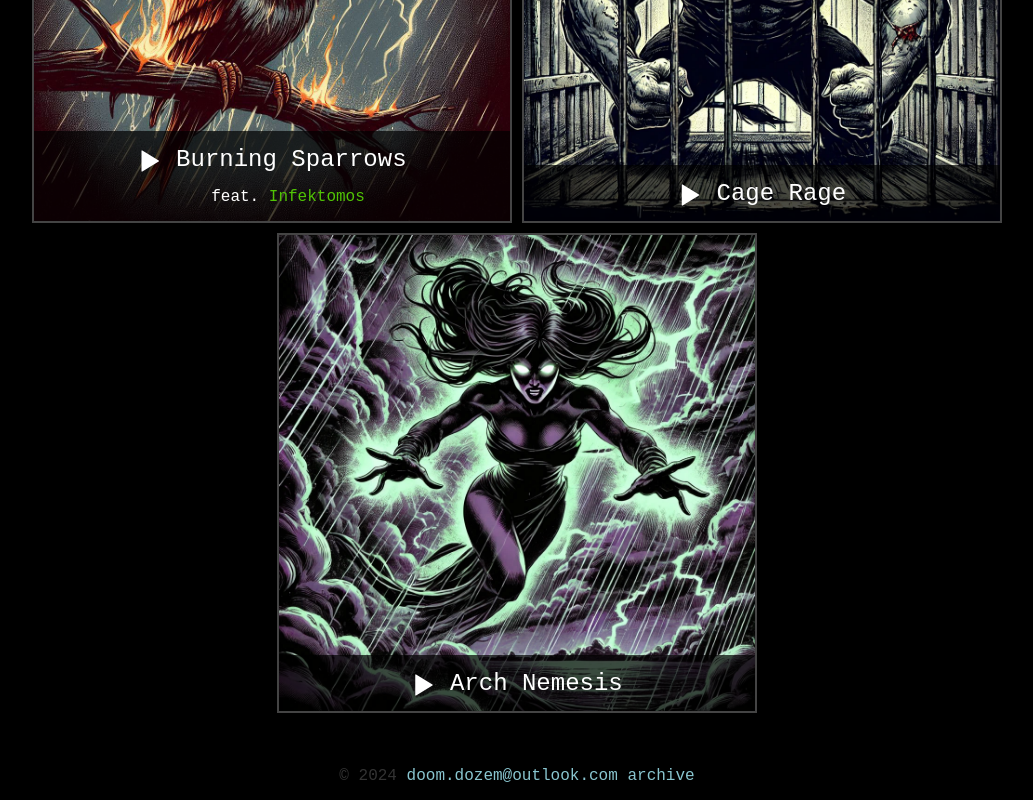
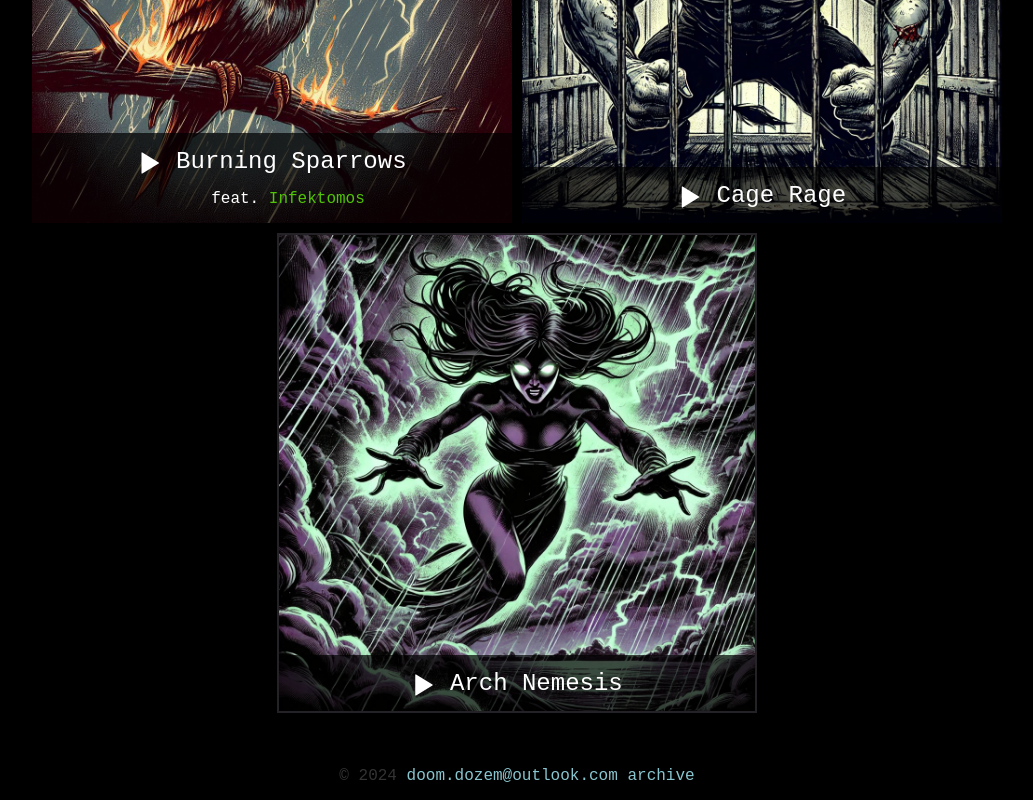
Before and after one commit to smackem/smackem.github.io, a plain HTML site: page blood/index.html in a window 1280 px wide. Shown: the part 1807-2607 px from the top of the page, without its empty margins (123-1156 px from the left). Drawn offline with nearby package versions, Linux system fonts and the light colour scheme.

Commit message:
added new images

```diff
--- a/blood/index.html
+++ b/blood/index.html
@@ -24,7 +24,6 @@
             position: relative;
             width: 480px;
             height: 480px;
-            border: #444 solid 2px;
         }
         .tile-container img {
             object-fit: cover;
@@ -200,7 +199,7 @@
             </span>
         </div>
     </div>
-    <div class="tile-container">
+    <div class="tile-container" style="border: #252227 solid 2px">
         <img src="img/ArchNemesis2.webp" alt="Image 8">
         <div class="overlay">
             <span onclick="audioPlayPause(this)" class="player">
```
Also changed, not shown: blood/img/ArchNemesis3.JPG (added), blood/img/ArchNemesis4.JPG (added), blood/img/BurningSparrows2.JPG (added), blood/img/ClosedFist2.WEBP (added), blood/img/FlightCall2.WEBP (added).
